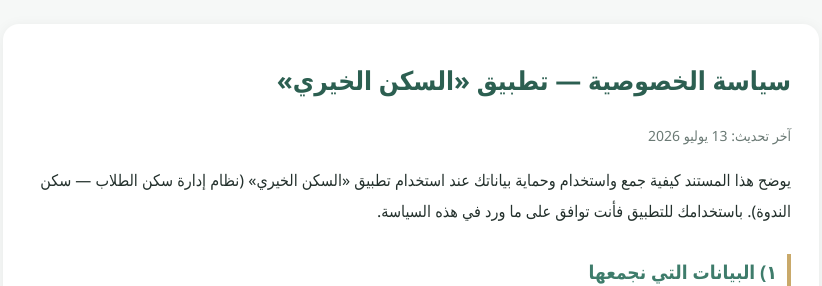
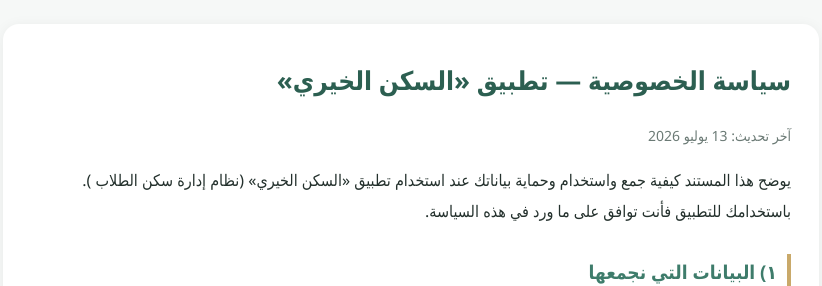
Before and after one commit to shkeebalmoliki/privacynadwa, a plain HTML site: page index.html in a window 1280 px wide. Shown: the top 286 px of the page, without its empty margins (229-1051 px from the left). Drawn offline with Linux system fonts and the light colour scheme.

Commit message:
Update index.html

```diff
--- a/index.html
+++ b/index.html
@@ -35,7 +35,7 @@
 <h1>سياسة الخصوصية — تطبيق «السكن الخيري»</h1>
 <p class="muted">آخر تحديث: 13 يوليو 2026</p>
 
-<p>يوضح هذا المستند كيفية جمع واستخدام وحماية بياناتك عند استخدام تطبيق «السكن الخيري» (نظام إدارة سكن الطلاب — سكن الندوة). باستخدامك للتطبيق فأنت توافق على ما ورد في هذه السياسة.</p>
+<p>يوضح هذا المستند كيفية جمع واستخدام وحماية بياناتك عند استخدام تطبيق «السكن الخيري» (نظام إدارة سكن الطلاب ). باستخدامك للتطبيق فأنت توافق على ما ورد في هذه السياسة.</p>
 
 <h2>١) البيانات التي نجمعها</h2>
 <ul>
```
